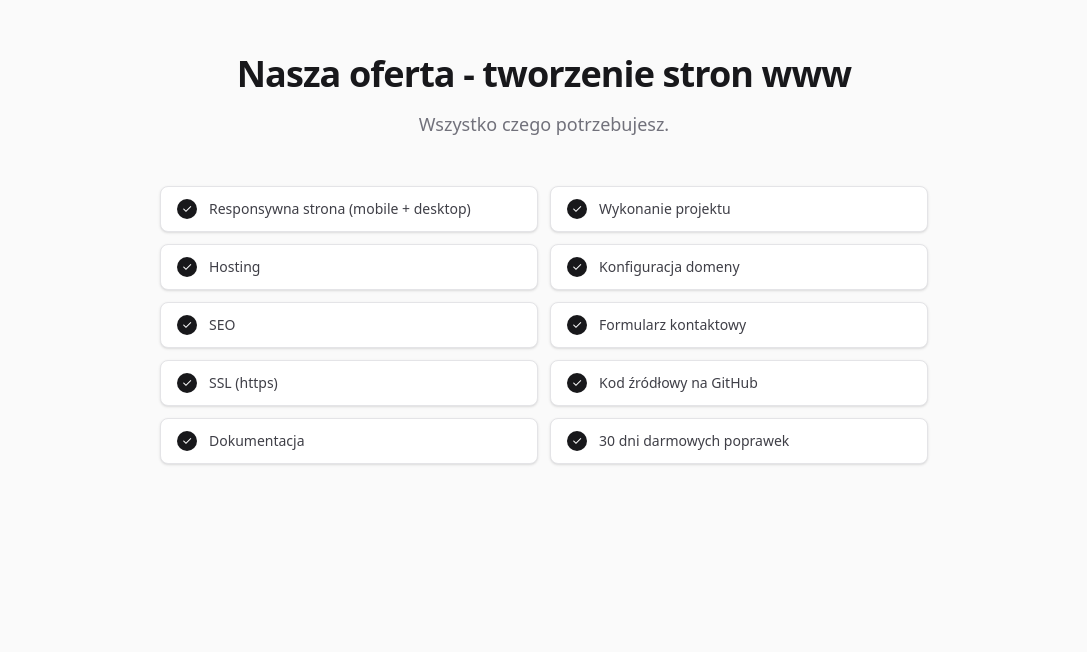
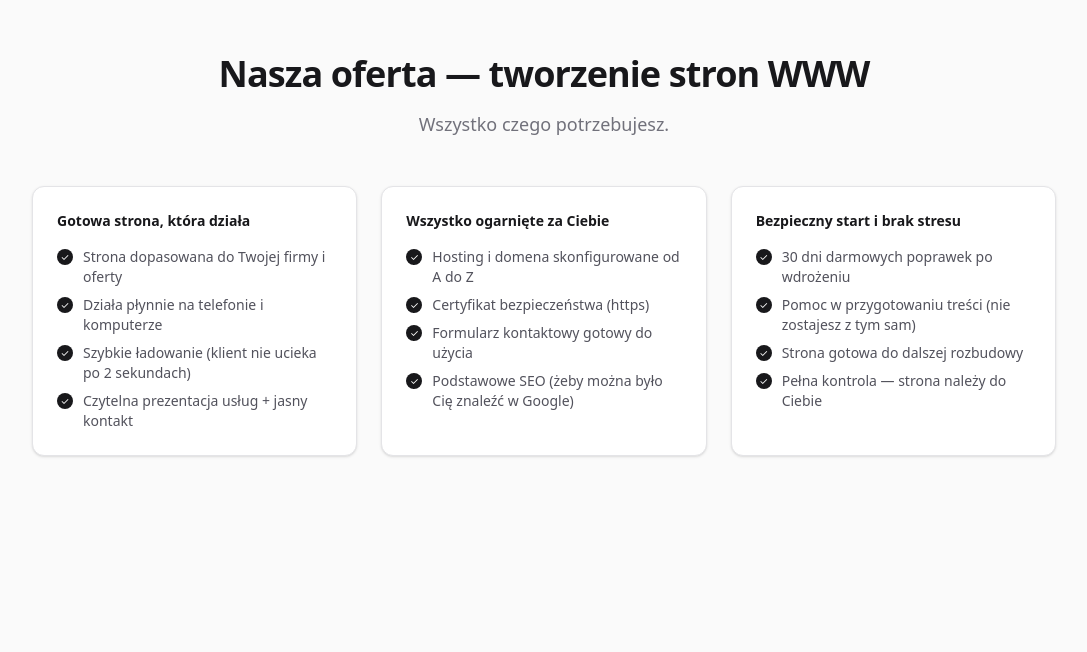
Before and after one commit to zombinator1/ZombiStackPortfolio, a Next.js app: page / in a window 1280 px wide. Shown: the part 692-1344 px from the top of the page, without its empty margins (96-1183 px from the left). Built offline with nearby package versions, Linux system fonts and the light colour scheme.

Commit message:
rebuild offer includes

```diff
--- a/src/app/templates/page.tsx
+++ b/src/app/templates/page.tsx
@@ -22,11 +22,10 @@ export default function TemplatesPage() {
             ← Strona główna
           </Link>
           <h1 className="mt-4 text-3xl font-extrabold tracking-tight text-zinc-900 sm:text-4xl">
-            Szablony do wyboru
+            Co przykładowo możesz otrzymać
           </h1>
           <p className="mt-3 max-w-xl text-lg text-zinc-500">
-            Każde demo to działająca strona — nie mockup. Klikaj, scrolluj,
-            oceniaj. Gdy wybierzesz styl, resztą zajmuję się ja.
+            Kliknij i obejrzyj pełne demo — nie screenshot, tylko działająca strona.
           </p>
         </div>
 
--- a/src/components/marketing/offer-includes.tsx
+++ b/src/components/marketing/offer-includes.tsx
@@ -1,17 +1,34 @@
 import { Container } from '@/components/ui/container';
 import { SectionHeading } from '@/components/ui/section-heading';
 
-const items = [
-  'Responsywna strona (mobile + desktop)',
-  'Wykonanie projektu',
-  'Hosting',
-  'Konfiguracja domeny',
-  'SEO',
-  'Formularz kontaktowy',
-  'SSL (https)',
-  'Kod źródłowy na GitHub',
-  'Dokumentacja',
-  '30 dni darmowych poprawek',
+const groups = [
+  {
+    title: 'Gotowa strona, która działa',
+    items: [
+      'Strona dopasowana do Twojej firmy i oferty',
+      'Działa płynnie na telefonie i komputerze',
+      'Szybkie ładowanie (klient nie ucieka po 2 sekundach)',
+      'Czytelna prezentacja usług + jasny kontakt',
+    ],
+  },
+  {
+    title: 'Wszystko ogarnięte za Ciebie',
+    items: [
+      'Hosting i domena skonfigurowane od A do Z',
+      'Certyfikat bezpieczeństwa (https)',
+      'Formularz kontaktowy gotowy do użycia',
+      'Podstawowe SEO (żeby można było Cię znaleźć w Google)',
+    ],
+  },
+  {
+    title: 'Bezpieczny start i brak stresu',
+    items: [
+      '30 dni darmowych poprawek po wdrożeniu',
+      'Pomoc w przygotowaniu treści (nie zostajesz z tym sam)',
+      'Strona gotowa do dalszej rozbudowy',
+      'Pełna kontrola — strona należy do Ciebie',
+    ],
+  },
 ];
 
 export function OfferIncludes() {
@@ -19,23 +36,25 @@ export function OfferIncludes() {
     <section className="bg-zinc-50 py-24">
       <Container>
         <SectionHeading
-          title="Nasza oferta - tworzenie stron www"
+          title="Nasza oferta — tworzenie stron WWW"
           subtitle="Wszystko czego potrzebujesz."
         />
-        <div className="mx-auto max-w-3xl">
-          <ul className="grid gap-3 sm:grid-cols-2">
-            {items.map((item) => (
-              <li
-                key={item}
-                className="flex items-center gap-3 rounded-lg border border-zinc-200 bg-white px-4 py-3 text-sm text-zinc-700 shadow-sm"
-              >
-                <span className="flex h-5 w-5 shrink-0 items-center justify-center rounded-full bg-zinc-900 text-xs text-white">
-                  ✓
-                </span>
-                {item}
-              </li>
-            ))}
-          </ul>
+        <div className="mx-auto grid max-w-5xl gap-6 sm:grid-cols-3">
+          {groups.map((group) => (
+            <div key={group.title} className="rounded-xl border border-zinc-200 bg-white p-6 shadow-sm">
+              <h3 className="mb-4 text-sm font-semibold text-zinc-900">{group.title}</h3>
+              <ul className="flex flex-col gap-2">
+                {group.items.map((item) => (
+                  <li key={item} className="flex items-start gap-2.5">
+                    <span className="mt-0.5 flex h-4 w-4 shrink-0 items-center justify-center rounded-full bg-zinc-900 text-[10px] text-white">
+                      ✓
+                    </span>
+                    <span className="text-sm text-zinc-600">{item}</span>
+                  </li>
+                ))}
+              </ul>
+            </div>
+          ))}
         </div>
       </Container>
     </section>
```
